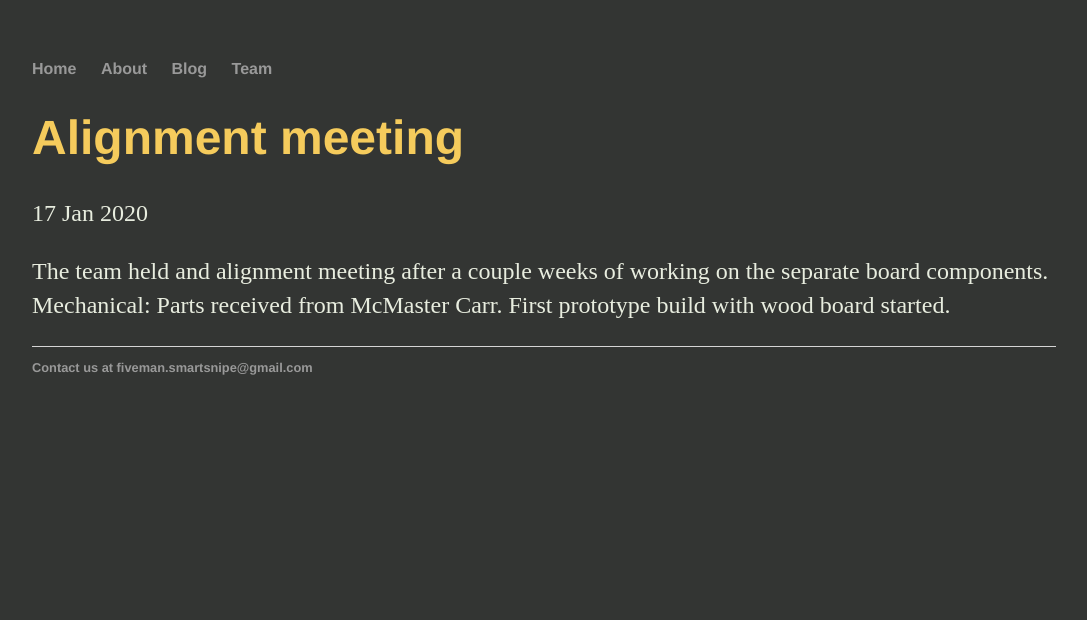
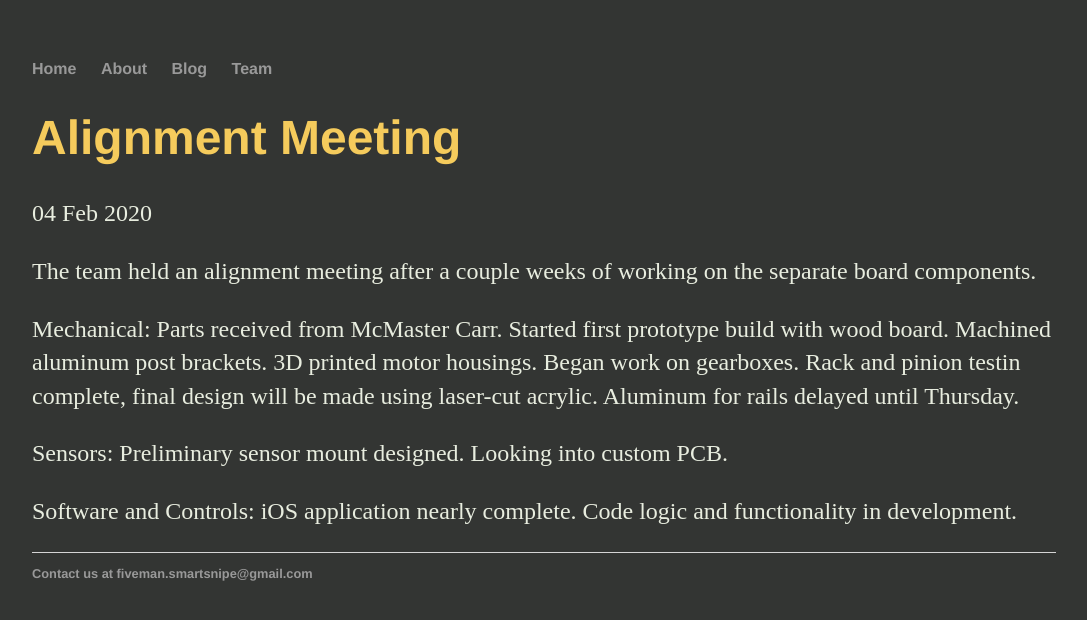
Before and after one commit to SmartSnipe/SmartSnipe.github.io, a Jekyll site: the page built from _posts/2020-02-04-alignment-meeting.md, in a window 1280 px wide. Shown: the top 620 px of the page, without its empty margins (96-1183 px from the left). Built offline with Jekyll 4.4.1, drawn with Linux system fonts in a browser that asks for light colours.

Commit message:
Update 2020-02-04-alignment-meeting.md

```diff
--- a/_posts/2020-02-04-alignment-meeting.md
+++ b/_posts/2020-02-04-alignment-meeting.md
@@ -1,8 +1,10 @@
 ---
 layout: post
-title: "Alignment meeting"
-date: 2020-01-17
+title: "Alignment Meeting"
+date: 2020-02-04
 ---
 
-The team held and alignment meeting after a couple weeks of working on the separate board components.
-Mechanical: Parts received from McMaster Carr. First prototype build with wood board started.
+<p> The team held an alignment meeting after a couple weeks of working on the separate board components.
+<p> Mechanical: Parts received from McMaster Carr. Started first prototype build with wood board. Machined aluminum post brackets. 3D printed motor housings. Began work on gearboxes. Rack and pinion testin complete, final design will be made using laser-cut acrylic. Aluminum for rails delayed until Thursday.
+<p> Sensors: Preliminary sensor mount designed. Looking into custom PCB.
+<p> Software and Controls: iOS application nearly complete. Code logic and functionality in development.
```
